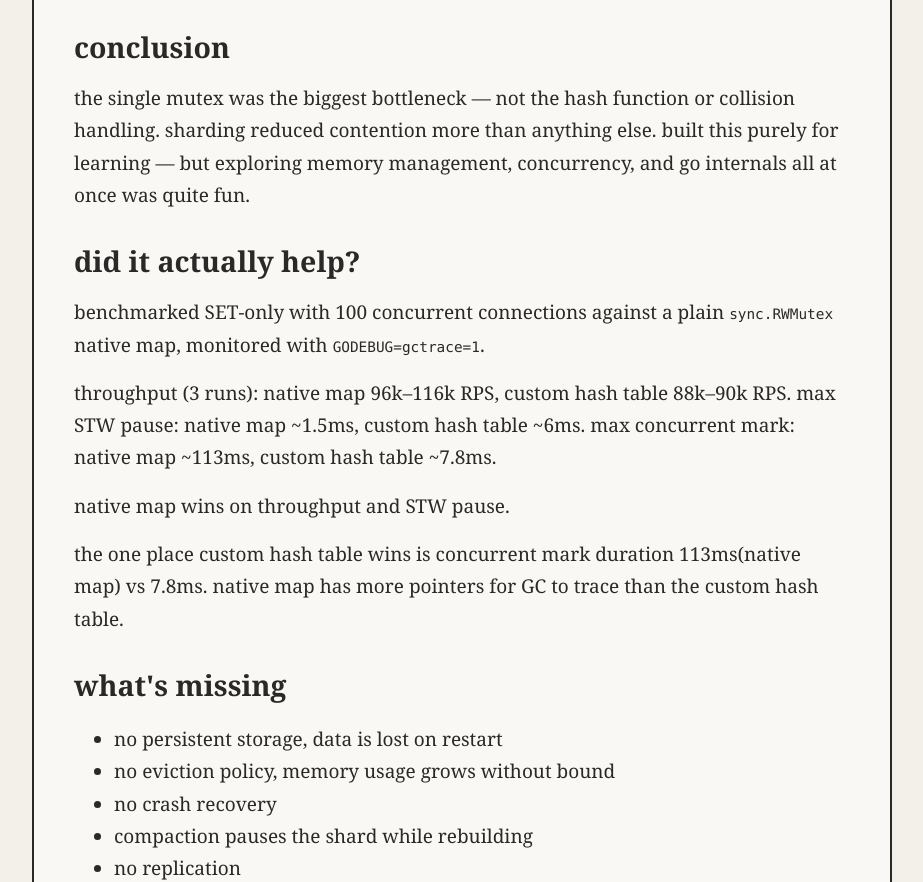
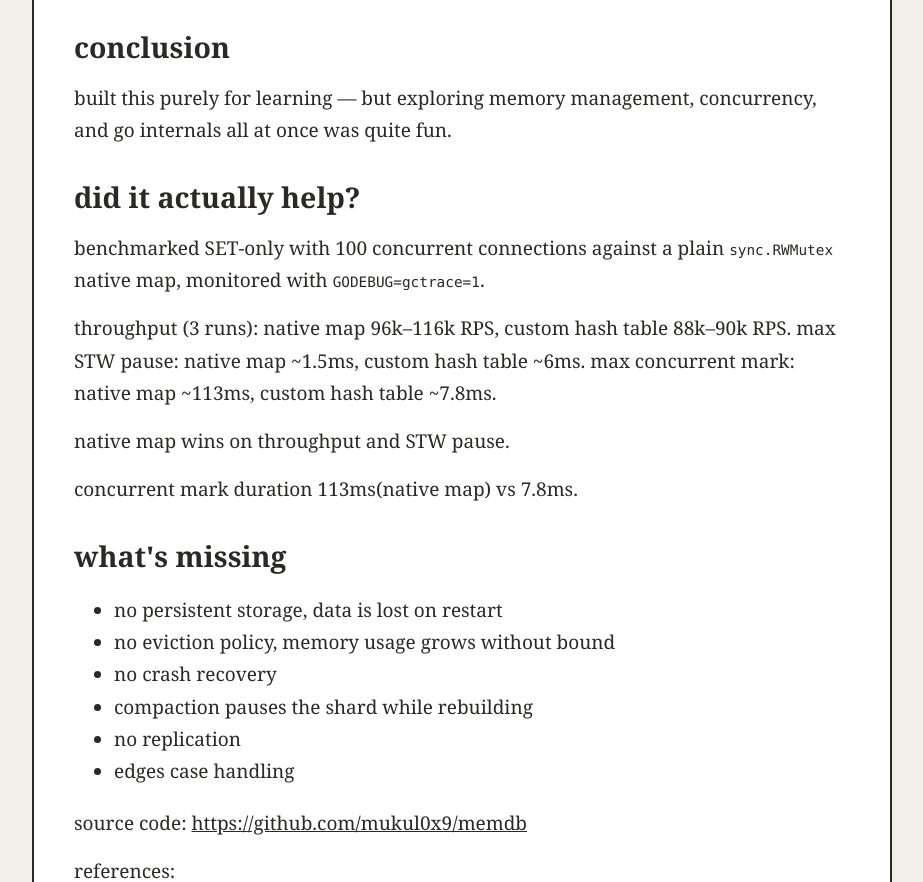
Before and after one commit to mukul0x9/mukul0x9.github.io, a plain HTML site: page blog/memdb/index.html in a window 1280 px wide. Shown: the part 2611-3493 px from the top of the page, without its empty margins (178-1101 px from the left). Drawn offline with Linux system fonts and the light colour scheme.

Commit message:
UPDATE - content

```diff
--- a/blog/memdb/index.html
+++ b/blog/memdb/index.html
@@ -37,7 +37,7 @@
         .page {
             max-width: 860px;
             margin: auto;
-            background: #faf8f5;
+            background: #ffffff;
             border: 2px solid #2b2927;
             padding: 2.5rem;
             min-height: calc(100vh - 4rem);
@@ -270,7 +270,7 @@ func (db *DB) getShard(hash uint32) *shard {
 <p>the structure is append only in data array. so delete wont remove specific entry from chain. so i mark deleted entries with a tombstone value like <code>valLen = 0</code>. on get tombstone entries are skipped.
 tombstone entries gonna accumulate and waste the memory space. added one compaction function which rebuilds the shard by skipping tombstone entries and this compaction is triggered when memory usage crosses a threshold. but it also locks the shard so it's a trade off.</p>
 <h2>conclusion</h2>
-<p>the single mutex was the biggest bottleneck — not the hash function or collision handling. sharding reduced contention more than anything else. built this purely for learning — but exploring memory management, concurrency, and go internals all at once was quite fun.</p>
+<p>built this purely for learning — but exploring memory management, concurrency, and go internals all at once was quite fun.</p>
 <h2>did it actually help?</h2>
 <p>benchmarked SET-only with 100 concurrent connections against a plain
 <code>sync.RWMutex</code> native map, monitored with <code>GODEBUG=gctrace=1</code>.</p>
@@ -278,7 +278,7 @@ tombstone entries gonna accumulate and waste the memory space. added one compact
 max STW pause: native map ~1.5ms, custom hash table ~6ms.
 max concurrent mark: native map ~113ms, custom hash table ~7.8ms.</p>
 <p>native map wins on throughput and STW pause.</p>
-<p>the one place custom hash table wins is concurrent mark duration 113ms(native map) vs 7.8ms. native map has more pointers for GC to trace than the custom hash table.</p>
+<p>concurrent mark duration 113ms(native map) vs 7.8ms.</p>
 <h2>what's missing</h2>
 <ul>
 <li>no persistent storage, data is lost on restart</li>
```
Also changed, not shown: about/index.html (+1 -1 lines), blog/hello-world/index.html (+1 -1 lines), index.html (+1 -1 lines), reading-list/index.html (+1 -1 lines), tags/Hello/index.html (+1 -1 lines), tags/db/index.html (+1 -1 lines), tags/index.html (+1 -1 lines), tags/recreational-programming/index.html (+1 -1 lines).
